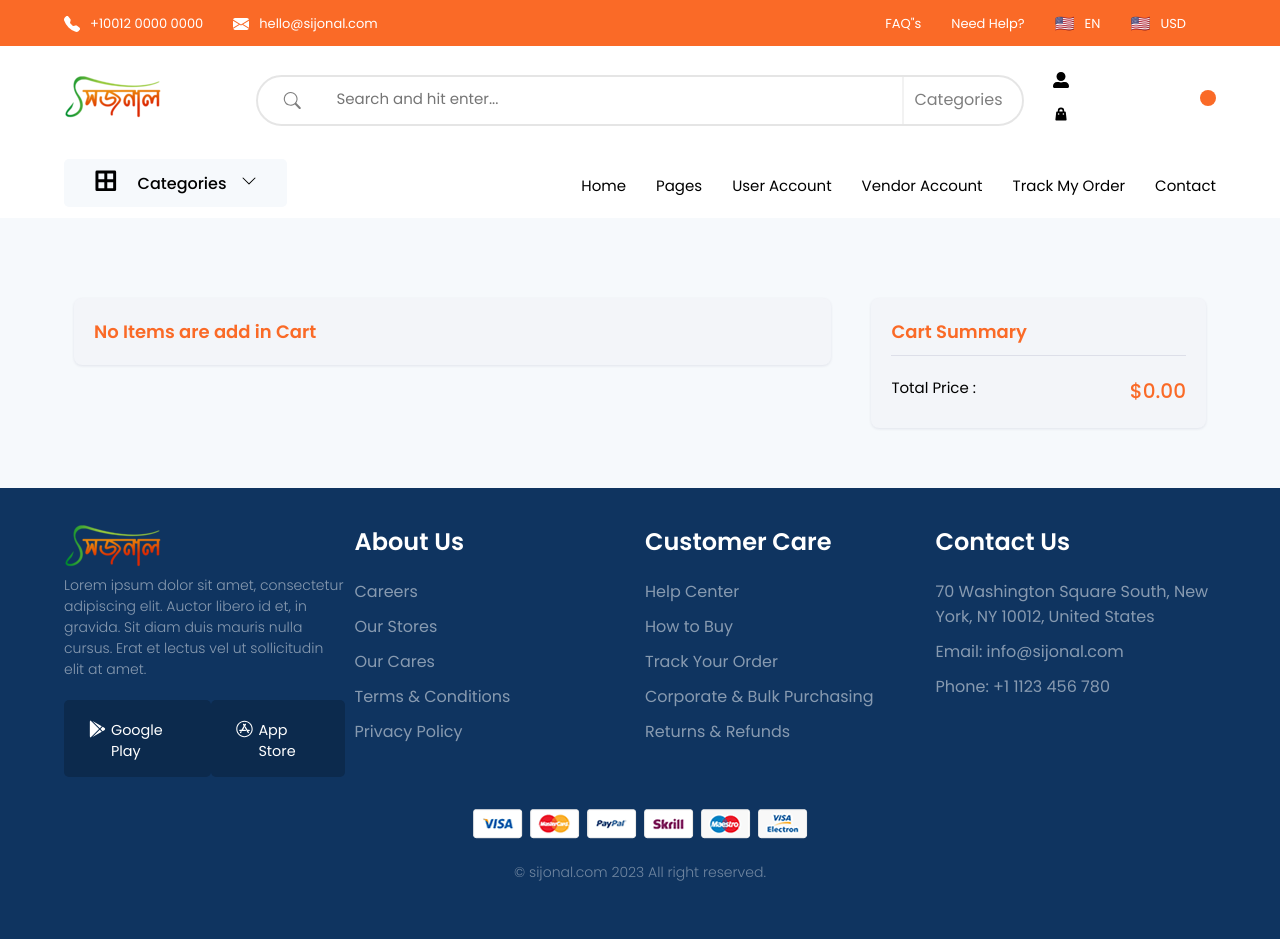
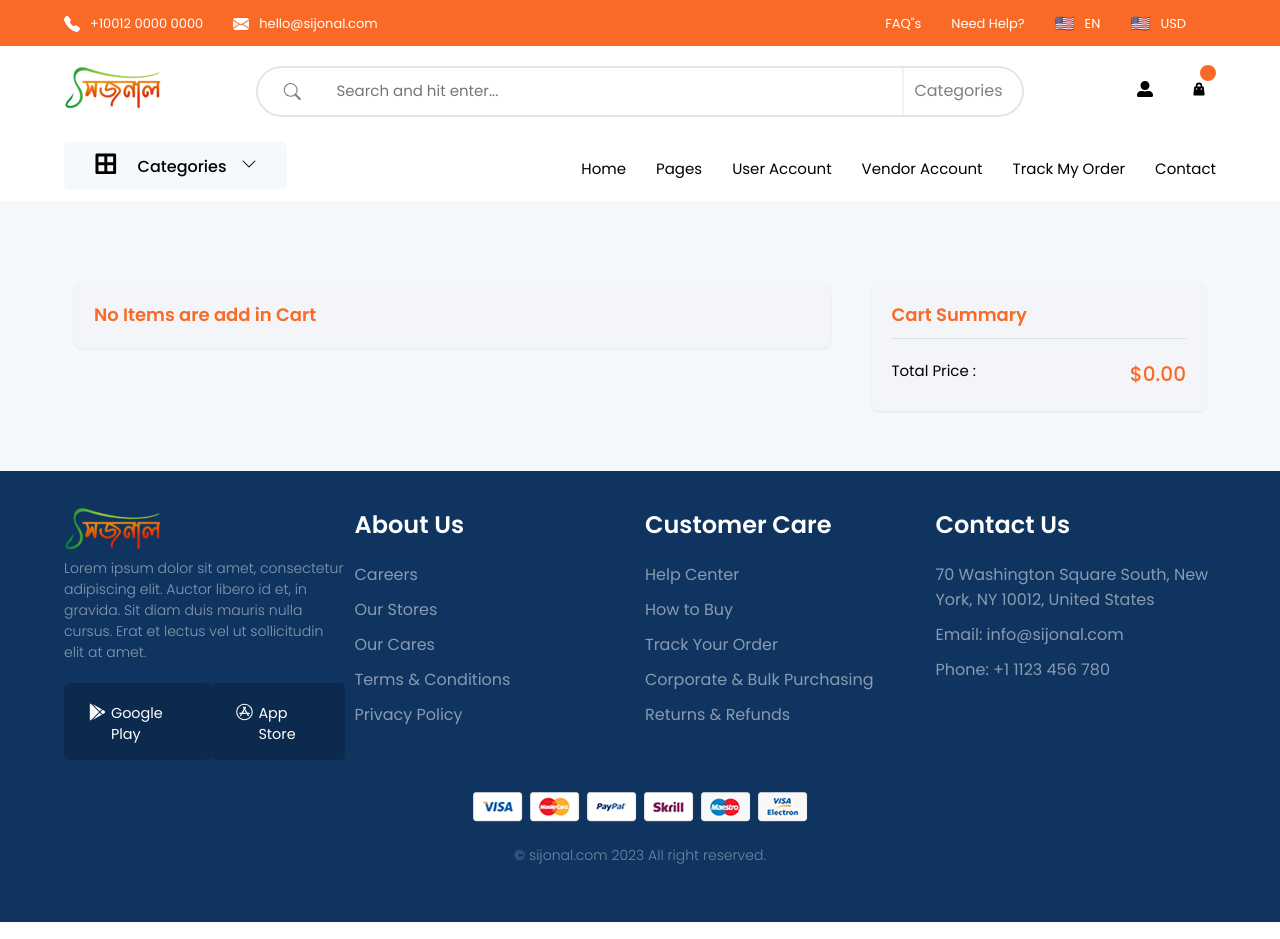
Before and after one commit to faha1999/sijonal, a React (Create React App) app: page /cart in a window 1280 px wide. Built offline with nearby package versions, Linux system fonts and the light colour scheme.

Commit message:
fixed little media issue

```diff
--- a/src/Common/Search.jsx
+++ b/src/Common/Search.jsx
@@ -27,7 +27,7 @@ export const Search = ({ CartItem }) => {
             <span>Categories</span>
           </div>
 
-          <div className="icon f_flex width d-sm-none">
+          <div className="icon f_flex width icon-d-sm-none">
             <div className="icon-circle">
               <FaUserAlt />
             </div>
--- a/src/styles/common/_search.scss
+++ b/src/styles/common/_search.scss
@@ -73,7 +73,7 @@
 
 @media screen and (max-width: 767px) {
   .search {
-    .d-sm-none {
+    .icon-d-sm-none {
       display: none;
     }
 
```
